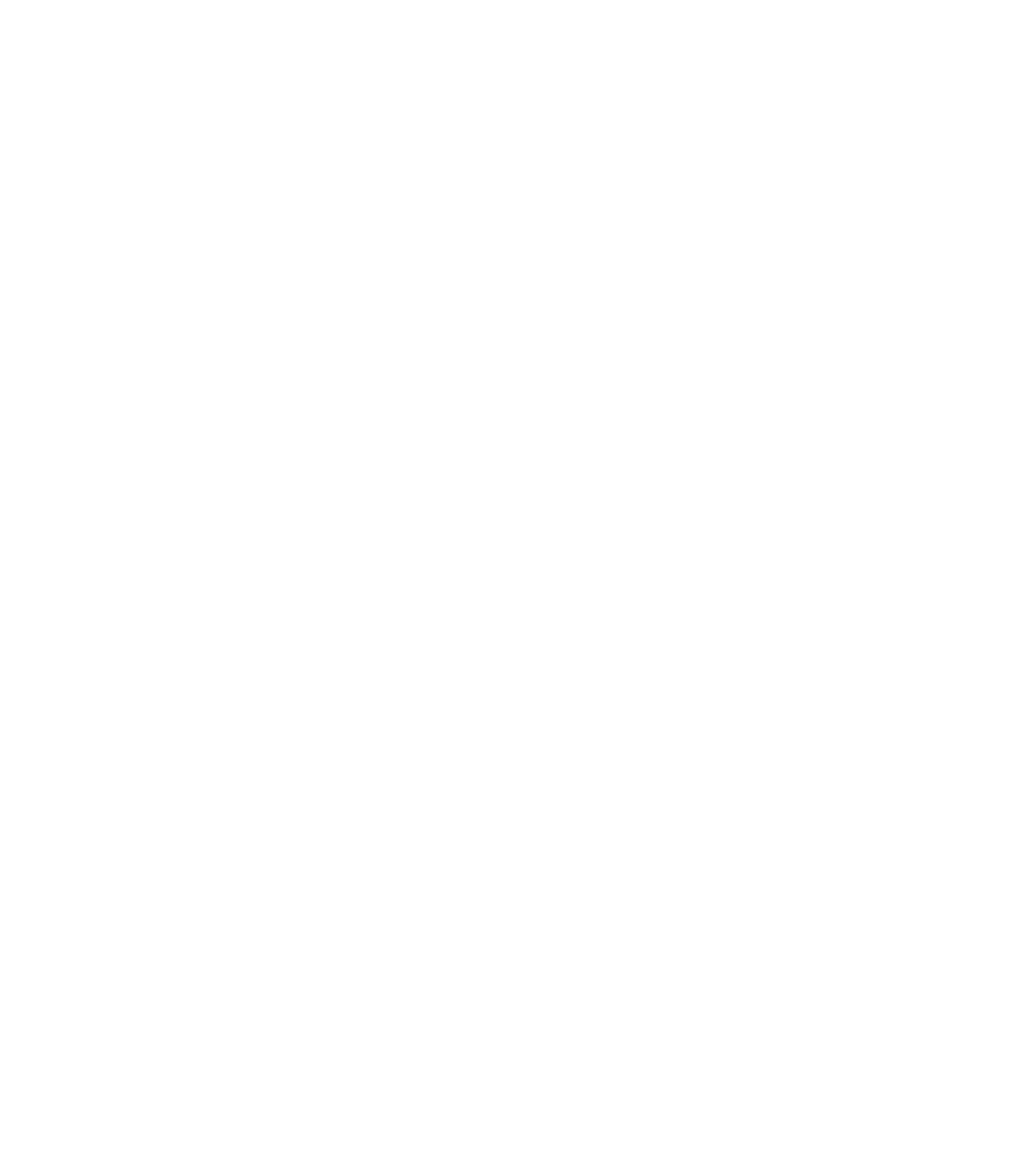
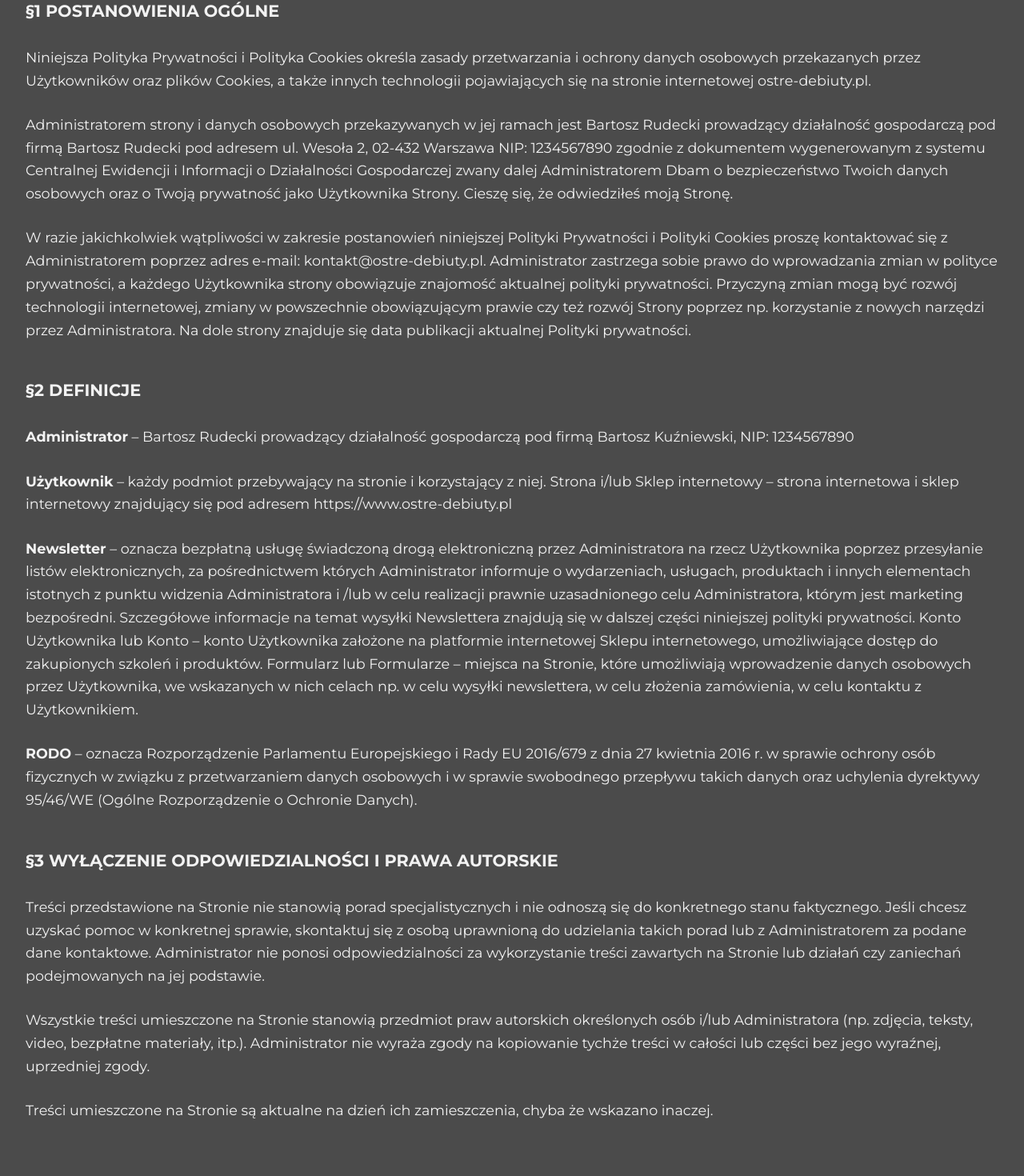
Before and after one commit to BartekKuzniewski/ostre-debiuty, a React (Vite) app: page /regulamin in a window 1280 px wide. Before the commit this address had no page. Shown: the part 413-1883 px from the top of the page at 80% size. Before the commit the page ends 800 px from the top, so only its background shows below. Built offline with nearby package versions, Linux system fonts and the light colour scheme.

Commit message:
added rules view

```diff
--- a/src/views/Contact/Contact.module.css
+++ b/src/views/Contact/Contact.module.css
@@ -16,8 +16,12 @@
 }
 
 .contactInfo {
+	font-size: 1.1rem;
 	text-align: center;
 	margin-bottom: 3rem;
+}
+.contactInfo p {
+	margin-bottom: 0.5em;
 }
 
 .contactForm {
--- /dev/null
+++ b/src/views/Rules/Rules.jsx
@@ -0,0 +1,116 @@
+import { Layout } from '../../components/Layout/Layout';
+import styles from './Rules.module.css';
+
+export function Rules() {
+	return (
+		<Layout>
+			<main className={styles.rules}>
+				<h2>POLITYKA PRYWATNOŚCI I POLITYKA COOKIES</h2>
+				<p>
+					Korzystanie ze strony internetowej oraz sklepu internetowego pod nazwą
+					ostre-debiuty.pl oznacza akceptację poniższych warunków Polityki
+					Prywatności i Polityki Cookies.
+				</p>
+				<p>
+					Zapoznaj się z jej postanowieniami. Poniższy spis treści pomoże Ci w
+					tym. Informuję Cię w niej, w jaki sposób troszczę się o Twoje dane,
+					jak je przetwarzam, komu je powierzam i wiele innych ważnych kwestii
+					związanych z danymi osobowymi.
+				</p>
+
+				<div className={styles.paragraph}>
+					<h3>§1 POSTANOWIENIA OGÓLNE</h3>
+					<p>
+						Niniejsza Polityka Prywatności i Polityka Cookies określa zasady
+						przetwarzania i ochrony danych osobowych przekazanych przez
+						Użytkowników oraz plików Cookies, a także innych technologii
+						pojawiających się na stronie internetowej ostre-debiuty.pl.
+					</p>
+					<p>
+						Administratorem strony i danych osobowych przekazywanych w jej
+						ramach jest Bartosz Rudecki prowadzący działalność gospodarczą pod
+						firmą Bartosz Rudecki pod adresem ul. Wesoła 2, 02-432 Warszawa NIP:
+						1234567890 zgodnie z dokumentem wygenerowanym z systemu Centralnej
+						Ewidencji i Informacji o Działalności Gospodarczej zwany dalej
+						Administratorem Dbam o bezpieczeństwo Twoich danych osobowych oraz o
+						Twoją prywatność jako Użytkownika Strony. Cieszę się, że odwiedziłeś
+						moją Stronę.
+					</p>
+					<p>
+						W razie jakichkolwiek wątpliwości w zakresie postanowień niniejszej
+						Polityki Prywatności i Polityki Cookies proszę kontaktować się z
+						Administratorem poprzez adres e-mail: kontakt@ostre-debiuty.pl.
+						Administrator zastrzega sobie prawo do wprowadzania zmian w polityce
+						prywatności, a każdego Użytkownika strony obowiązuje znajomość
+						aktualnej polityki prywatności. Przyczyną zmian mogą być rozwój
+						technologii internetowej, zmiany w powszechnie obowiązującym prawie
+						czy też rozwój Strony poprzez np. korzystanie z nowych narzędzi
+						przez Administratora. Na dole strony znajduje się data publikacji
+						aktualnej Polityki prywatności.
+					</p>
+				</div>
+
+				<div className={styles.paragraph}>
+					<h3>§2 DEFINICJE</h3>
+					<p>
+						<span>Administrator</span> – Bartosz Rudecki prowadzący działalność
+						gospodarczą pod firmą Bartosz Kuźniewski, NIP: 1234567890
+					</p>
+					<p>
+						<span>Użytkownik</span> – każdy podmiot przebywający na stronie i
+						korzystający z niej. Strona i/lub Sklep internetowy – strona
+						internetowa i sklep internetowy znajdujący się pod adresem
+						https://www.ostre-debiuty.pl
+					</p>
+					<p>
+						<span>Newsletter</span> – oznacza bezpłatną usługę świadczoną drogą
+						elektroniczną przez Administratora na rzecz Użytkownika poprzez
+						przesyłanie listów elektronicznych, za pośrednictwem których
+						Administrator informuje o wydarzeniach, usługach, produktach i
+						innych elementach istotnych z punktu widzenia Administratora i /lub
+						w celu realizacji prawnie uzasadnionego celu Administratora, którym
+						jest marketing bezpośredni. Szczegółowe informacje na temat wysyłki
+						Newslettera znajdują się w dalszej części niniejszej polityki
+						prywatności. Konto Użytkownika lub Konto – konto Użytkownika
+						założone na platformie internetowej Sklepu internetowego,
+						umożliwiające dostęp do zakupionych szkoleń i produktów. Formularz
+						lub Formularze – miejsca na Stronie, które umożliwiają wprowadzenie
+						danych osobowych przez Użytkownika, we wskazanych w nich celach np.
+						w celu wysyłki newslettera, w celu złożenia zamówienia, w celu
+						kontaktu z Użytkownikiem.
+					</p>
+					<p>
+						<span>RODO</span> – oznacza Rozporządzenie Parlamentu Europejskiego
+						i Rady EU 2016/679 z dnia 27 kwietnia 2016 r. w sprawie ochrony osób
+						fizycznych w związku z przetwarzaniem danych osobowych i w sprawie
+						swobodnego przepływu takich danych oraz uchylenia dyrektywy 95/46/WE
+						(Ogólne Rozporządzenie o Ochronie Danych).
+					</p>
+				</div>
+				<div className={styles.paragraph}>
+					<h3>§3 WYŁĄCZENIE ODPOWIEDZIALNOŚCI I PRAWA AUTORSKIE</h3>
+					<p>
+						Treści przedstawione na Stronie nie stanowią porad specjalistycznych
+						i nie odnoszą się do konkretnego stanu faktycznego. Jeśli chcesz
+						uzyskać pomoc w konkretnej sprawie, skontaktuj się z osobą
+						uprawnioną do udzielania takich porad lub z Administratorem za
+						podane dane kontaktowe. Administrator nie ponosi odpowiedzialności
+						za wykorzystanie treści zawartych na Stronie lub działań czy
+						zaniechań podejmowanych na jej podstawie.
+					</p>
+					<p>
+						Wszystkie treści umieszczone na Stronie stanowią przedmiot praw
+						autorskich określonych osób i/lub Administratora (np. zdjęcia,
+						teksty, video, bezpłatne materiały, itp.). Administrator nie wyraża
+						zgody na kopiowanie tychże treści w całości lub części bez jego
+						wyraźnej, uprzedniej zgody.
+					</p>
+					<p>
+						Treści umieszczone na Stronie są aktualne na dzień ich
+						zamieszczenia, chyba że wskazano inaczej.
+					</p>
+				</div>
+			</main>
+		</Layout>
+	);
+}
--- /dev/null
+++ b/src/views/Rules/Rules.module.css
@@ -0,0 +1,27 @@
+.rules {
+	background-color: var(--color-background);
+	width: 100%;
+	padding: 3rem 2rem;
+}
+
+.rules h2 {
+	margin-bottom: 2rem;
+}
+
+.rules p {
+	font-size: 1.1rem;
+	line-height: 1.8rem;
+	margin-bottom: 1.8em;
+}
+
+.paragraph h3 {
+	margin: 3rem 0 2rem 0;
+}
+
+.paragraph p {
+	margin-bottom: 1.5em;
+}
+
+.paragraph span {
+	font-weight: 700;
+}
```
Also changed, not shown: src/main.jsx (+6 -1 lines).
